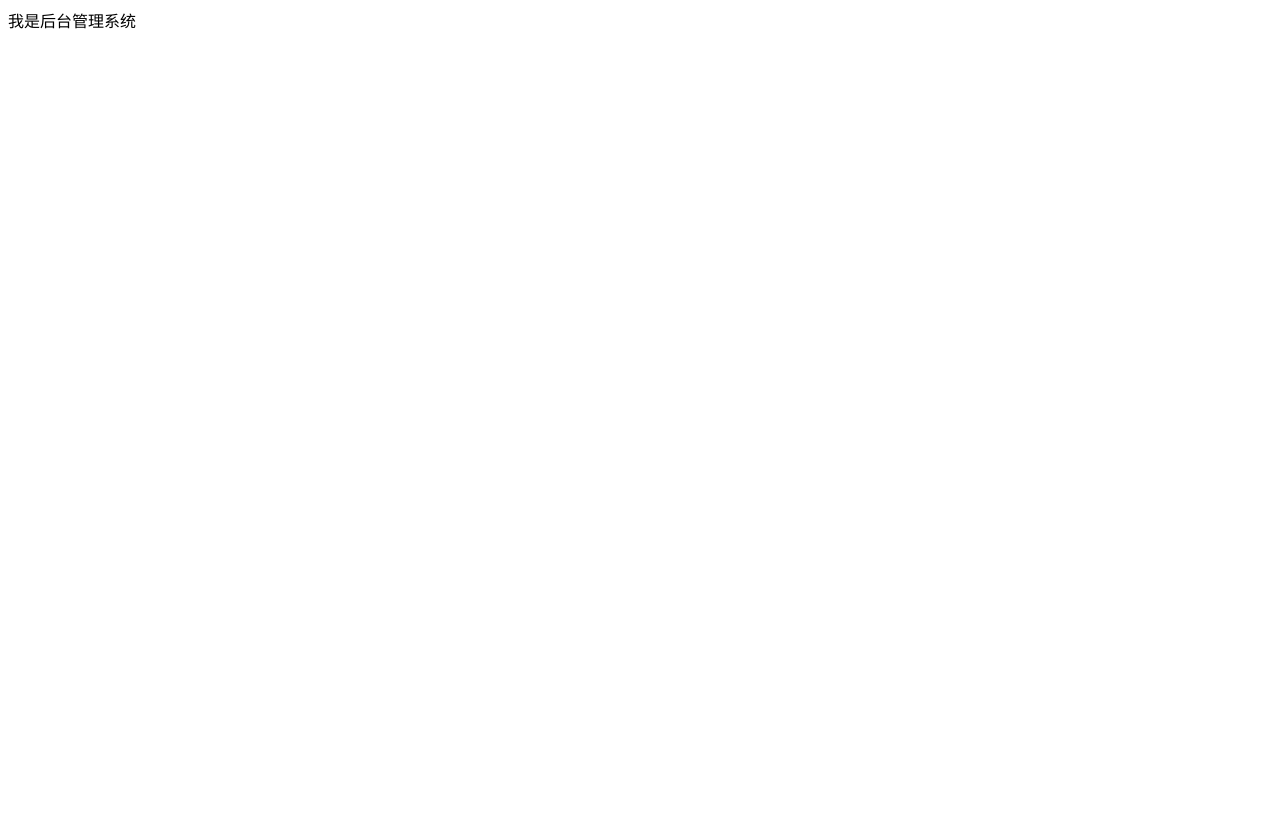
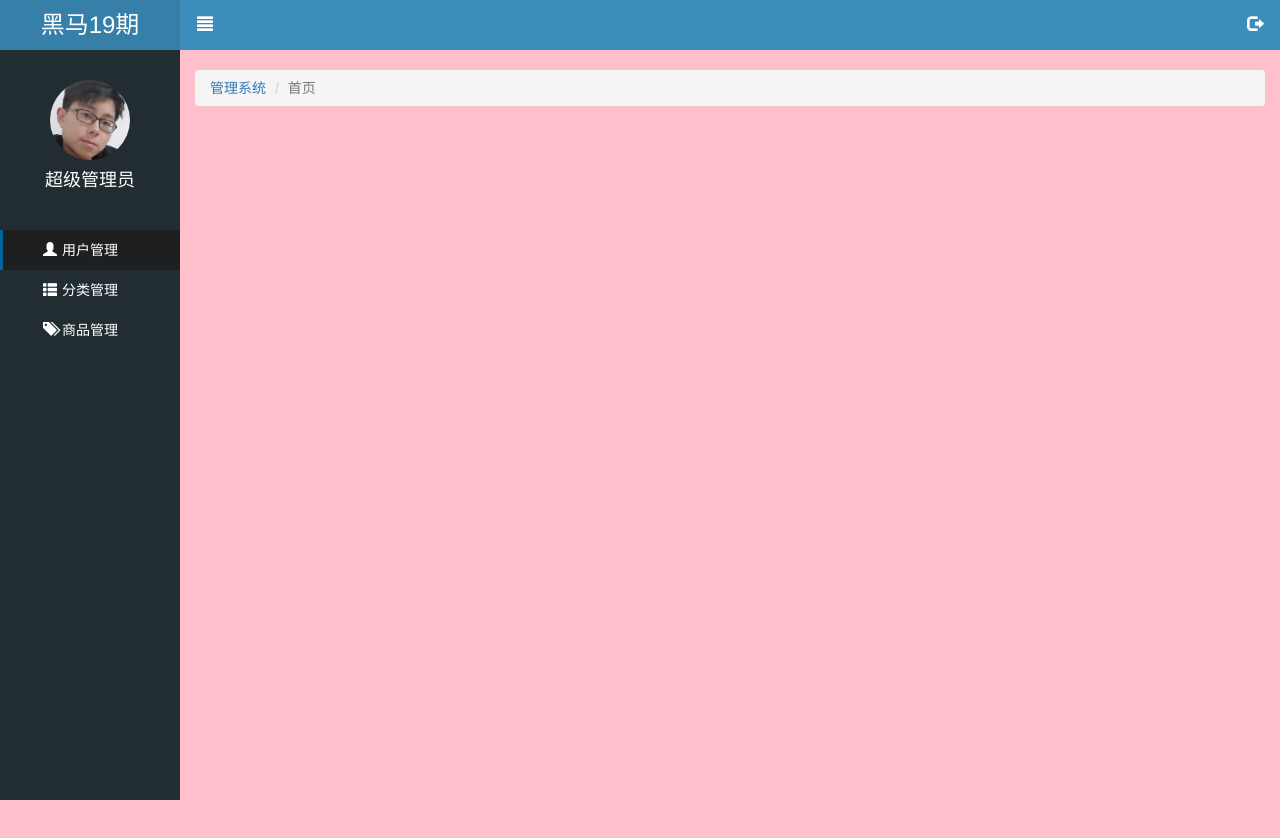
Before and after one commit to all-dream-true/letao, a website: page public/back/index.html in a window 1280 px wide. Before the commit the page ends 800 px from the top, so only its background shows below. Drawn offline with Linux system fonts and the light colour scheme.

Commit message:
首页的功能部分完成 菜单切换  退出功能 模态框显示基本实现

```diff
--- a/public/back/css/common.css
+++ b/public/back/css/common.css
@@ -1,5 +1,26 @@
 .body_bg {
   background-color: #222D32;
+}
+
+html,body {
+  width: 100%;
+  height: 100%;
+}
+
+* {
+  margin: 0;
+  padding: 0;
+}
+
+ul {
+  list-style:none;
+}
+
+a:link,
+a:visited,
+a:hover,
+a:active {
+  text-decoration:none;
 }
 
 .mt_150 {
@@ -11,3 +32,102 @@
   line-height:40px;
   font-size:20px;
 }
+
+/*lt_aside 开始*/
+.lt_aside {
+  width: 180px;
+  height: 100%;
+  background-color: #222D32;
+  position:fixed;
+  left:0;
+  top:0;
+  z-index:999;
+  transition: all 1s;
+}
+.lt_aside.hidemenu {
+  left: -180px;
+}
+.lt_aside .brand {
+  height: 50px;
+  line-height: 50px;
+  font-size: 24px;
+  background-color: #367FA9;
+  text-align: center;
+}
+.lt_aside .brand a {
+  color:#fff;
+}
+.lt_aside .user {
+  height:180px;
+  padding-top: 30px;
+}
+.lt_aside .user img {
+  width: 80px;
+  height: 80px;
+  border-radius: 50%;
+  display:block;
+  margin: 0 auto;
+}
+.lt_aside .user p {
+  height: 40px;
+  line-height: 40px;
+  text-align: center;
+  font-size: 18px;
+  color: white;
+}
+
+.lt_aside .nav a {
+  height: 40px;
+  line-height: 40px;
+  display:block;
+  color: white;
+  padding-left:40px;
+  border-left: 3px solid transparent;
+}
+.lt_aside .nav i {
+  margin-right: 5px;
+}
+.lt_aside .nav a.current {
+  background-color: #1D1F21;
+  border-left: 3px solid #006699;
+}
+
+/*lt_main 开始*/
+.lt_main {
+  height: 1000px;
+  width: 100%;
+  background-color: pink;
+  padding-left: 180px;
+  padding-top: 50px;
+  transition: all 1s;
+}
+.lt_main.hidemenu {
+  padding-left: 0px;
+}
+.lt_topbar {
+  height: 50px;
+  width: 100%;
+  line-height: 50px;
+  background-color: #3C8DBC;
+  position: fixed;
+  top: 0;
+  right: 0;
+  padding-left: 180px;
+  transition: all 1s;
+}
+.lt_topbar.hidemenu {
+  padding-left: 0px;
+}
+
+.lt_topbar a {
+  width: 50px;
+  height: 50px;
+  font-size: 16px;
+  color: white;
+  text-align: center;
+}
+
+.breadcrumb {
+  margin-top: 20px;
+}
+/*lt_main 结束*/
--- a/public/back/index.html
+++ b/public/back/index.html
@@ -2,9 +2,85 @@
 <html lang="zh-CN">
 <head>
   <meta charset="UTF-8">
-  <title>Title</title>
+  <title>乐淘电商</title>
+  <link rel="stylesheet" href="lib/bootstrap/css/bootstrap.css">
+  <link rel="stylesheet" href="lib/bootstrap-validator/css/bootstrapValidator.min.css">
+  <link rel="stylesheet" href="lib/nprogress/nprogress.css">
+  <link rel="stylesheet" href="css/common.css">
 </head>
 <body>
-<div>我是后台管理系统</div>
+
+
+<!--左侧菜单栏-->
+<div class="lt_aside">
+  <!--标题-->
+  <div class="brand"><a href="#">黑马19期</a></div>
+
+  <!--头像-->
+  <div class="user">
+    <img src="images/default.jpg" alt="">
+    <p>超级管理员</p>
+  </div>
+
+  <!--导航-->
+  <div class="nav">
+    <ul>
+      <li><a href="#" class="current"><i class="glyphicon glyphicon-user"></i><span>用户管理</span></a></li>
+      <li>
+        <a href="javascript:;" class="category"><i class="glyphicon glyphicon-th-list"></i><span>分类管理</span></a>
+        <div class="child" style="display:none;">
+          <a href="#">一级分类</a>
+          <a href="#">二级分类</a>
+        </div>
+      </li>
+      <li><a href="#"><i class="glyphicon glyphicon-tags"></i><span>商品管理</span></a></li>
+    </ul>
+  </div>
+</div>
+
+<!--右侧的内容-->
+<div class="lt_main">
+  <!--头部导航菜单-->
+  <div class="lt_topbar">
+    <a href="#" class="pull-left icon_menu"><i class="glyphicon glyphicon-align-justify"></i></a>
+    <a href="#" class="pull-right icon_logout"><i class="glyphicon glyphicon-log-out"></i></a>
+  </div>
+
+  <!--下面的内容-->
+  <div class="container-fluid">
+
+    <!--路径导航-->
+    <ol class="breadcrumb">
+      <li><a href="index.html">管理系统</a></li>
+      <li class="active">首页</li>
+    </ol>
+  </div>
+</div>
+
+<!--登录退出模态框，配置data-dismiss="modal"可以关闭模态框 -->
+<div class="modal fade" id="logoutModal">
+  <div class="modal-dialog modal-sm">
+    <div class="modal-content">
+      <div class="modal-header">
+        <button type="button" class="close" data-dismiss="modal"><span>&times;</span></button>
+        <h4 class="modal-title">温馨提示</h4>
+      </div>
+      <div class="modal-body">
+        <p class="red"><i class="glyphicon glyphicon-info-sign"></i>您确定要退出后台管理系统吗？</p>
+      </div>
+      <div class="modal-footer">
+        <button type="button" class="btn btn-default" data-dismiss="modal">取消</button>
+        <button type="button" class="btn btn-primary" id="logoutBtn">退出</button>
+      </div>
+    </div>
+  </div>
+</div>
+
+
+<script src="lib/jquery/jquery.min.js"></script>
+<script src="lib/bootstrap/js/bootstrap.min.js"></script>
+<script src="lib/bootstrap-validator/js/bootstrapValidator.min.js"></script>
+<script src="lib/nprogress/nprogress.js"></script>
+<script src="js/common.js"></script>
 </body>
 </html>
--- /dev/null
+++ b/public/back/js/common.js
@@ -0,0 +1,62 @@
+
+
+//配置禁用小圆环
+NProgress.configure({showSpinner: false});
+
+////开启进度条
+//NProgress.start();
+//
+//setTimeout(function() {
+//  //关闭进度条
+//  NProgress.done();
+//},500);
+
+//ajaxStart 所有的ajax开始调用
+$(document).ajaxStart(function() {
+  NProgress.start();
+});
+
+//ajaxStop 所有的ajax结束调用
+$(document).ajaxStop(function () {
+  //模拟网络延迟
+  setTimeout(function () {
+    NProgress.done();
+  }, 500)
+})
+
+$(function() {
+  //1.二级分类切换功能
+  $('.category').click(function() {
+    $(this).next().stop().slideToggle();
+  });
+
+  //2.顶部菜单栏切换显示功能
+  $('.icon_menu').click(function() {
+    $('.lt_aside').toggleClass('hidemenu');
+    $('.lt_main').toggleClass('hidemenu');
+    $('.lt_topbar').toggleClass('hidemenu');
+  })
+
+  //3.点击退出图标显示退出模态框
+  $('.icon_logout').click(function() {
+    //console.log(1);
+    //让模态框显示
+    $('#logoutModal').modal("show");
+  })
+  //4.在外面注册logoutBtn 退出按钮，点击事件
+  $('#logoutBtn').click(function() {
+    console.log("hehe");
+
+    //访问退出接口，进行退出
+    $.ajax({
+      url:"/employee/employeeLogout",
+      type:"GET",
+      dataType:"json",
+      success:function(info) {
+        if (info.success) {
+          location.href = "login.html"
+        }
+      }
+    })
+  })
+})
```
Also changed, not shown: public/back/images/default.jpg (added), public/back/images/default.png (added), public/back/images/none.png (added).
